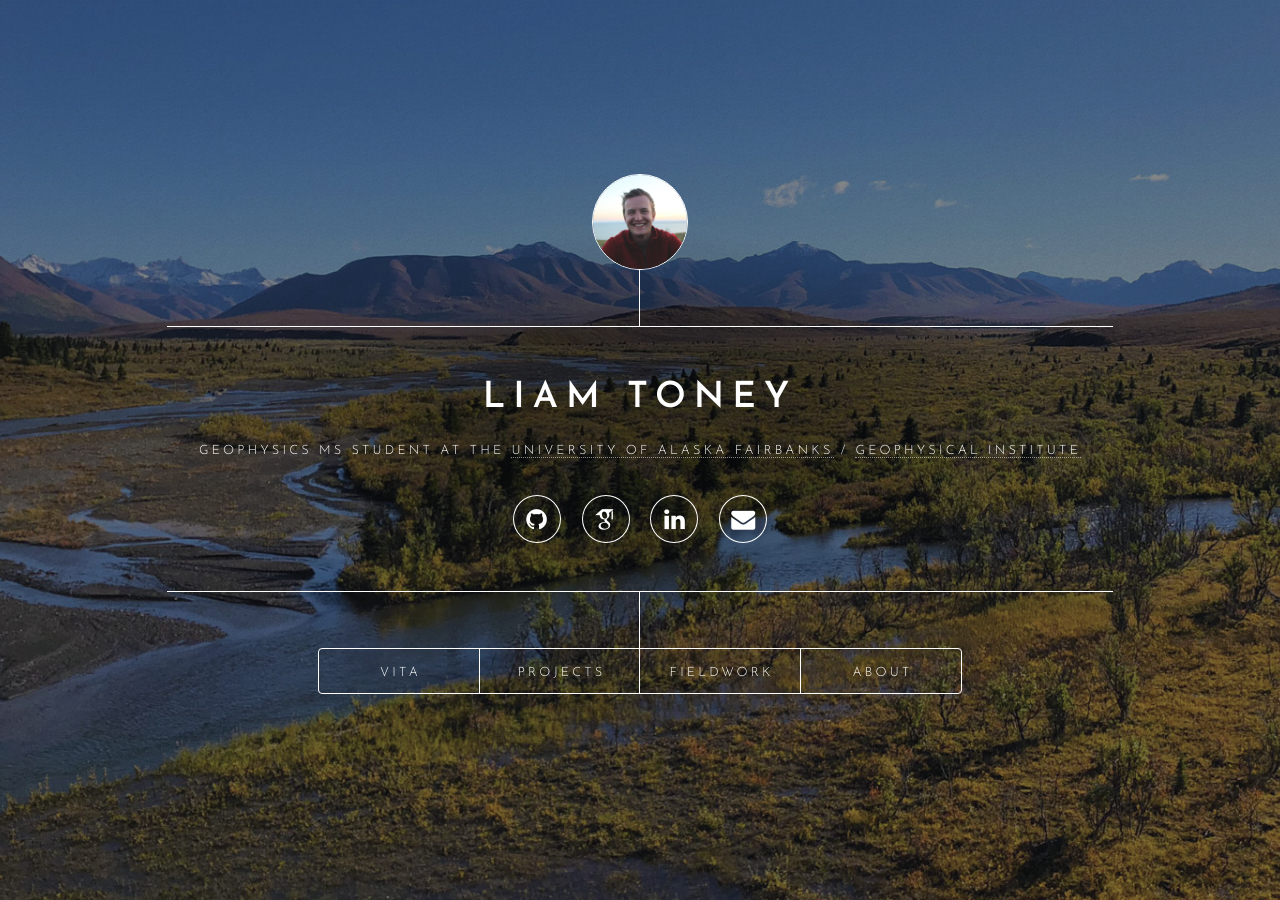
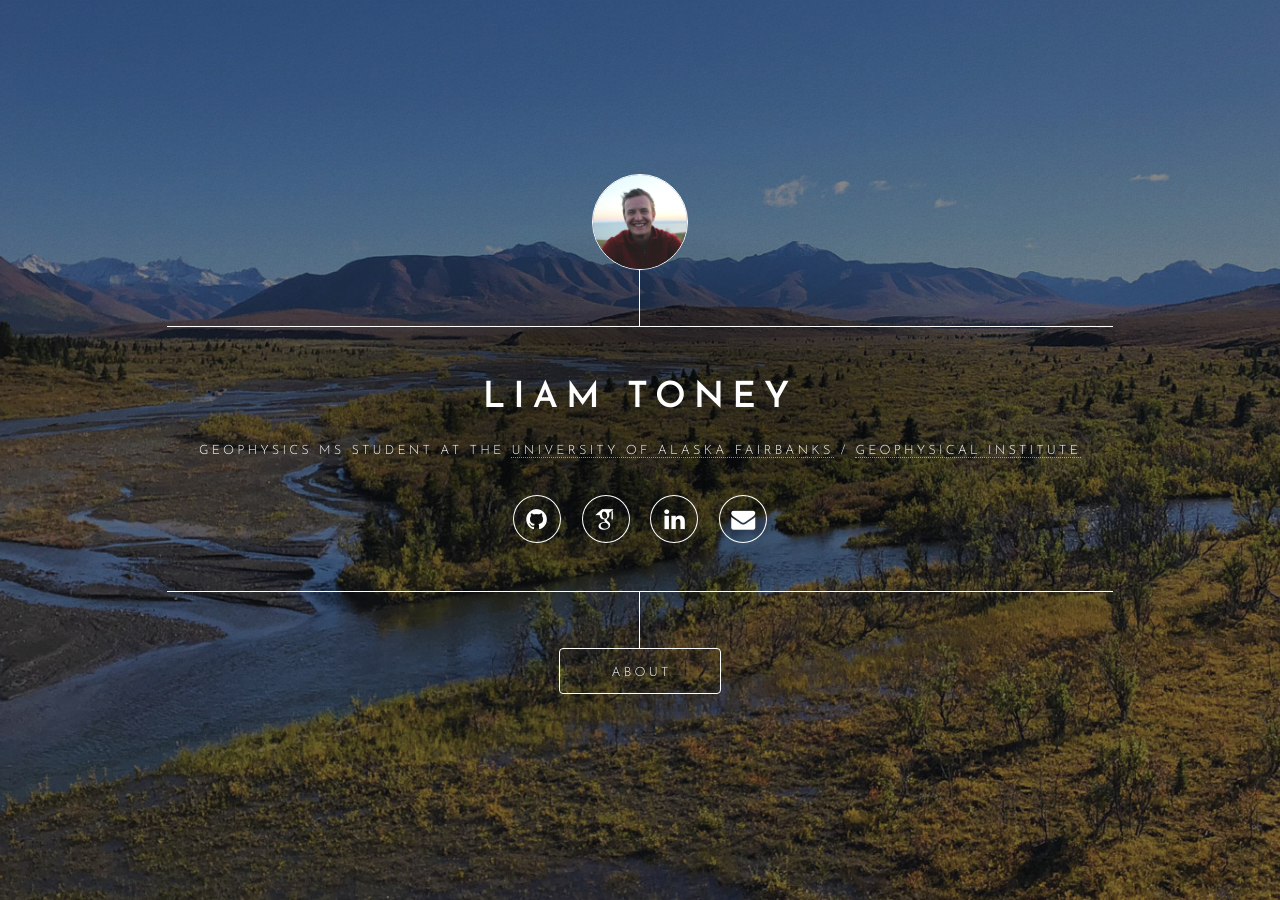
Before and after one commit to liamtoney/liamtoney.github.io, a Jekyll site: the page built from index.md, in a window 1280 px wide. Built offline with Jekyll 4.4.1, drawn with Linux system fonts in a browser that asks for light colours; some web fonts are replaced.

```diff
--- a/_layouts/default.html
+++ b/_layouts/default.html
@@ -43,9 +43,9 @@
 						</div>
 						<nav>
 							<ul>
-								<li><a href="#vita">Vita</a></li>
-								<li><a href="#projects">Projects</a></li>
-								<li><a href="#fieldwork">Fieldwork</a></li>
+								<!-- <li><a href="#vita">Vita</a></li> -->
+								<!-- <li><a href="#projects">Projects</a></li> -->
+								<!-- <li><a href="#fieldwork">Fieldwork</a></li> -->
 								<li><a href="#about">About</a></li>
 							</ul>
 						</nav>
```
Also changed, not shown: _includes/sections/about.md (+2 -2 lines).
